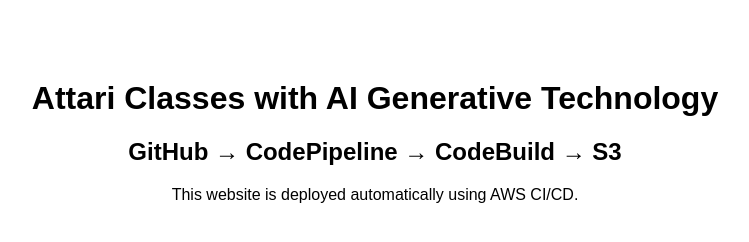
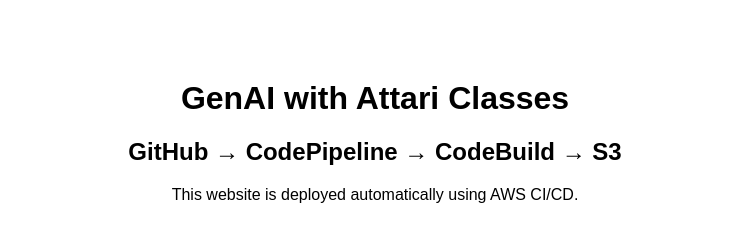
Before and after one commit to hublimallikarjun/cicd-pipeline, a plain HTML site: page index.html in a window 1280 px wide. Shown: the whole page, without its empty margins (265-1014 px from the left). Drawn offline with Linux system fonts and the light colour scheme.

Commit message:
Update index.html

```diff
--- a/index.html
+++ b/index.html
@@ -4,7 +4,7 @@
     <title>CI/CD Demo</title>
 </head>
 <body style="font-family: Arial; text-align: center; margin-top: 80px;">
-    <h1>Attari Classes with AI Generative Technology</h1>
+    <h1>GenAI with Attari Classes</h1>
     <h2>GitHub → CodePipeline → CodeBuild → S3</h2>
     <p>This website is deployed automatically using AWS CI/CD.</p>
 </body>
```
